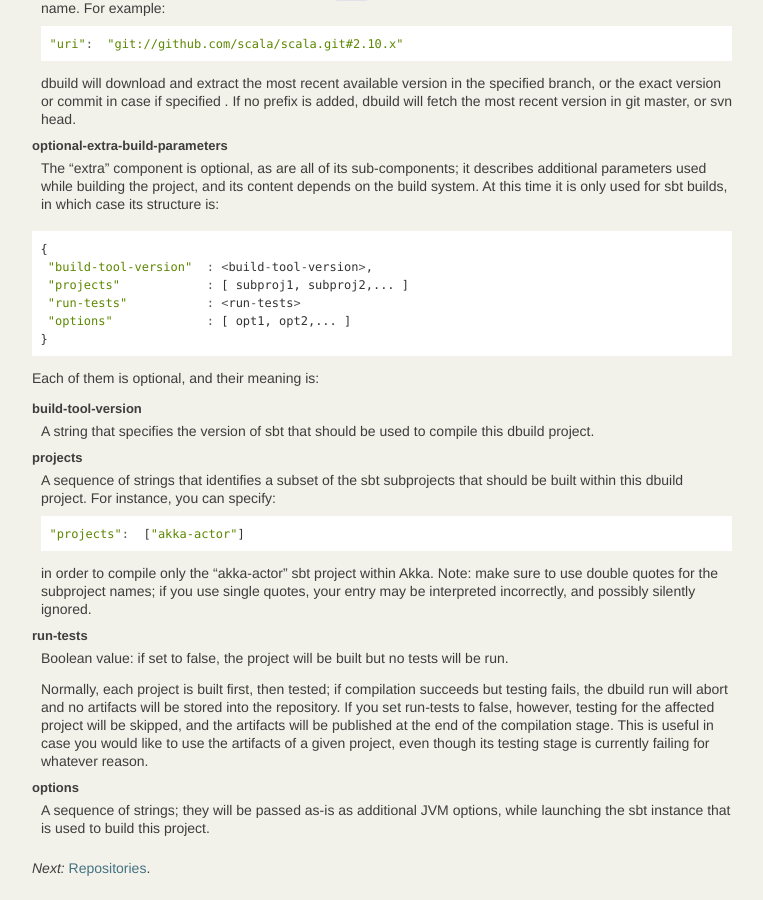
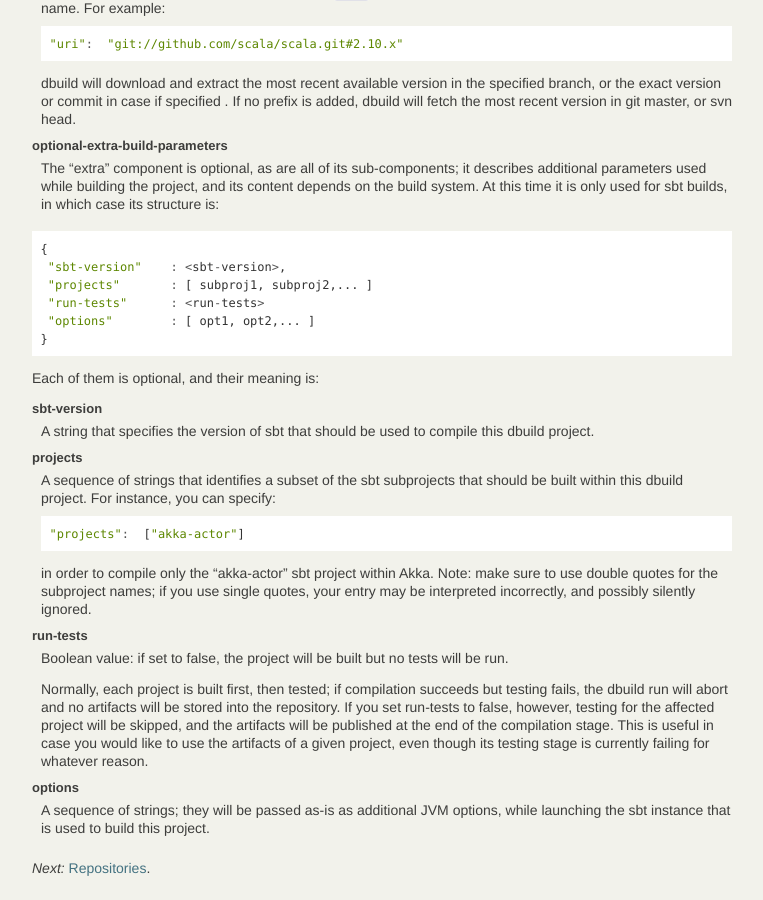
Before and after one commit to lightbend-labs/dbuild, a Sphinx documentation site: the page built from docs/src/sphinx/dbuild.rst, in a window 1280 px wide and 900 px high, scrolled down 1317 px. Shown: the whole window, without its empty margins (138-901 px from the left). Built offline with Sphinx 7.4.7, drawn with Linux system fonts in a browser that asks for light colours.

Commit message:
Changed to "sbt-version" and fixed docs.

```diff
--- a/docs/src/sphinx/dbuild.rst
+++ b/docs/src/sphinx/dbuild.rst
@@ -91,15 +91,15 @@ optional-extra-build-parameters
 .. code-block:: javascript
 
    {
-    "build-tool-version"  : <build-tool-version>,
-    "projects"            : [ subproj1, subproj2,... ]
-    "run-tests"           : <run-tests>
-    "options"             : [ opt1, opt2,... ]
+    "sbt-version"    : <sbt-version>,
+    "projects"       : [ subproj1, subproj2,... ]
+    "run-tests"      : <run-tests>
+    "options"        : [ opt1, opt2,... ]
    }
 
 Each of them is optional, and their meaning is:
 
-build-tool-version
+sbt-version
   A string that specifies the version of sbt that should be used to compile
   this dbuild project.
 
```
Also changed, not shown: 1 other file.
